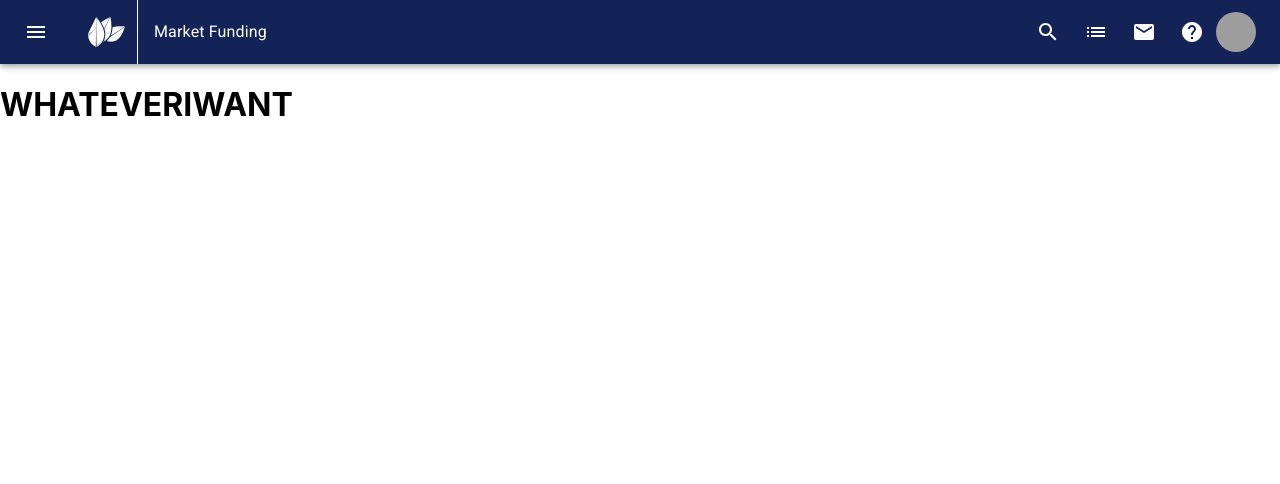
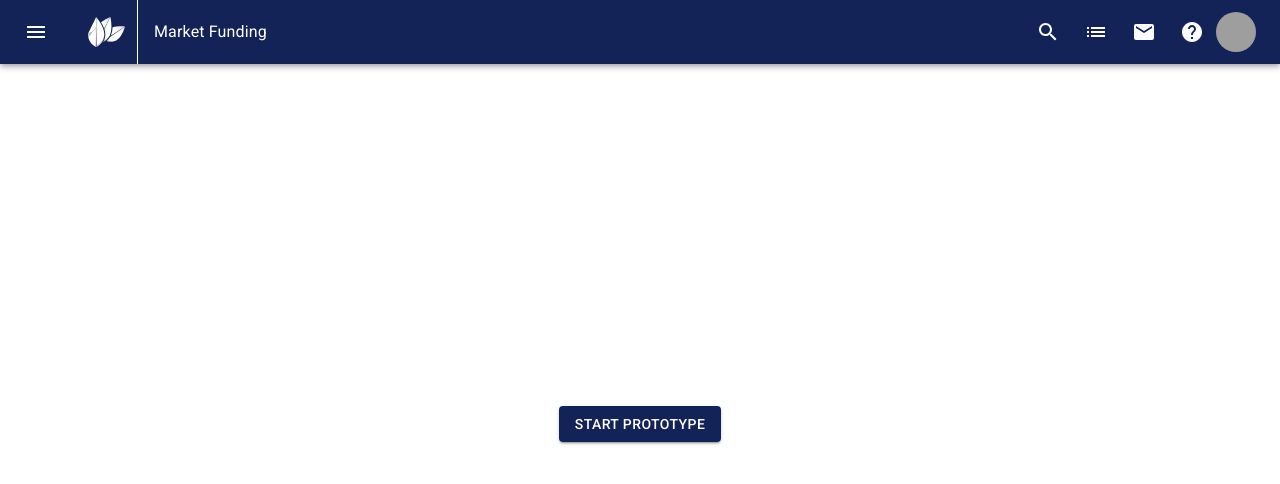
Before and after one commit to stephen-salyer/testingDART, a React (Create React App) app: page / in a window 1280 px wide. Shown: the top 484 px of the page. Built offline with nearby package versions, Linux system fonts and the light colour scheme; grey boxes are pictures that could not be loaded; the HTML template or start-up script is replaced by a standard one.

Commit message:
Starting Page Added

```diff
--- a/src/App.js
+++ b/src/App.js
@@ -4,6 +4,7 @@ import {BrowserRouter as Router, Switch, Route} from 'react-router-dom';
 import Program from './Components/Program';
 import ProgramListBody from './Components/ProgramListBody';
 import NavBar from './Components/NavBar';
+import Start from './Components/Start';
 
 const theme = createMuiTheme({
   palette: {
@@ -29,7 +30,7 @@ const App = () => (
             <Program />
           </Route>
           <Route path="/">
-            <h1>WHATEVERIWANT</h1>
+            <Start />
           </Route>
         </Switch>
       </div>
--- /dev/null
+++ b/src/Components/Start.js
@@ -0,0 +1,21 @@
+import React from 'react';
+import {Button, Box} from '@material-ui/core';
+import {Link, withRouter} from 'react-router-dom';
+
+const Start = () => (
+  <Box
+    display="flex"
+    alignItems="center"
+    justifyContent="center"
+    height="90vh"
+    width="100vw"
+  >
+    <Link to={'/program-list'} rel="noopener noreferrer">
+      <Button variant="contained" color="primary">
+        Start Prototype
+      </Button>
+    </Link>
+  </Box>
+);
+
+export default withRouter(Start);
```
